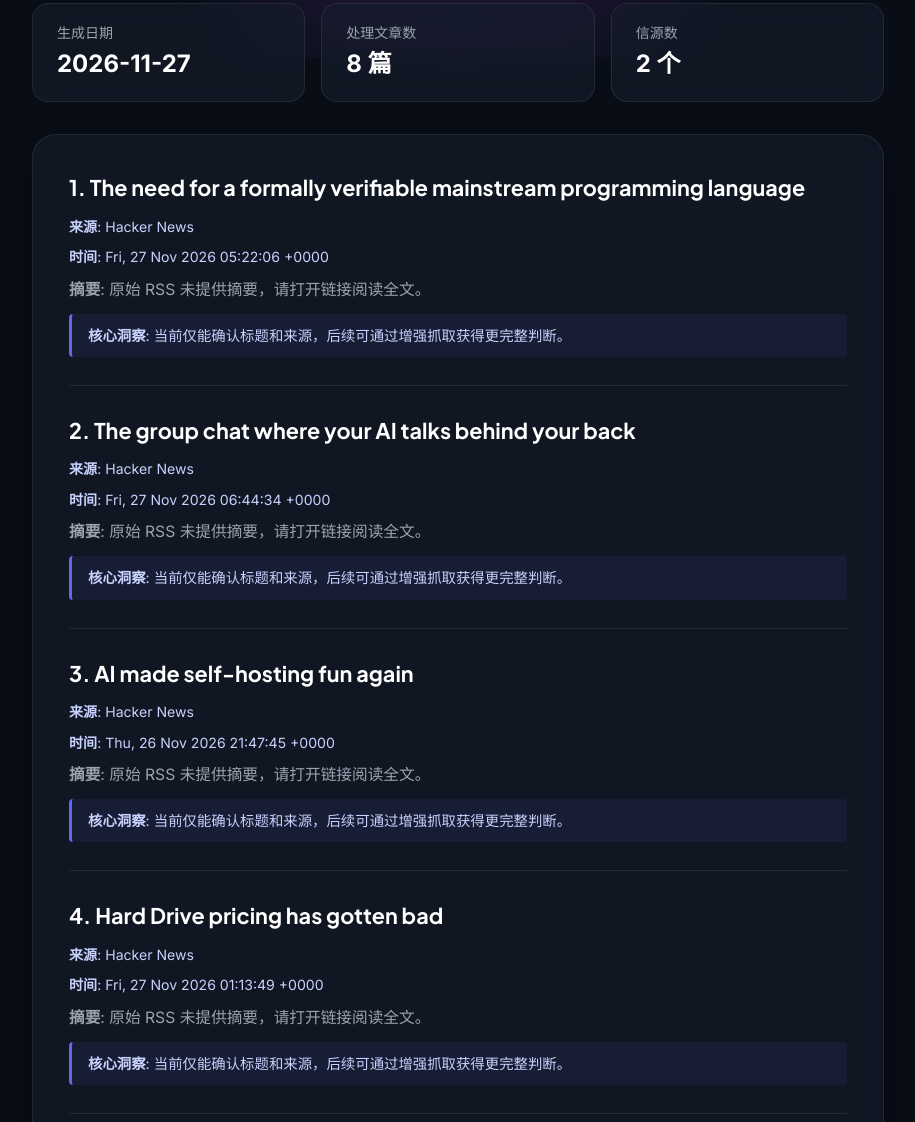
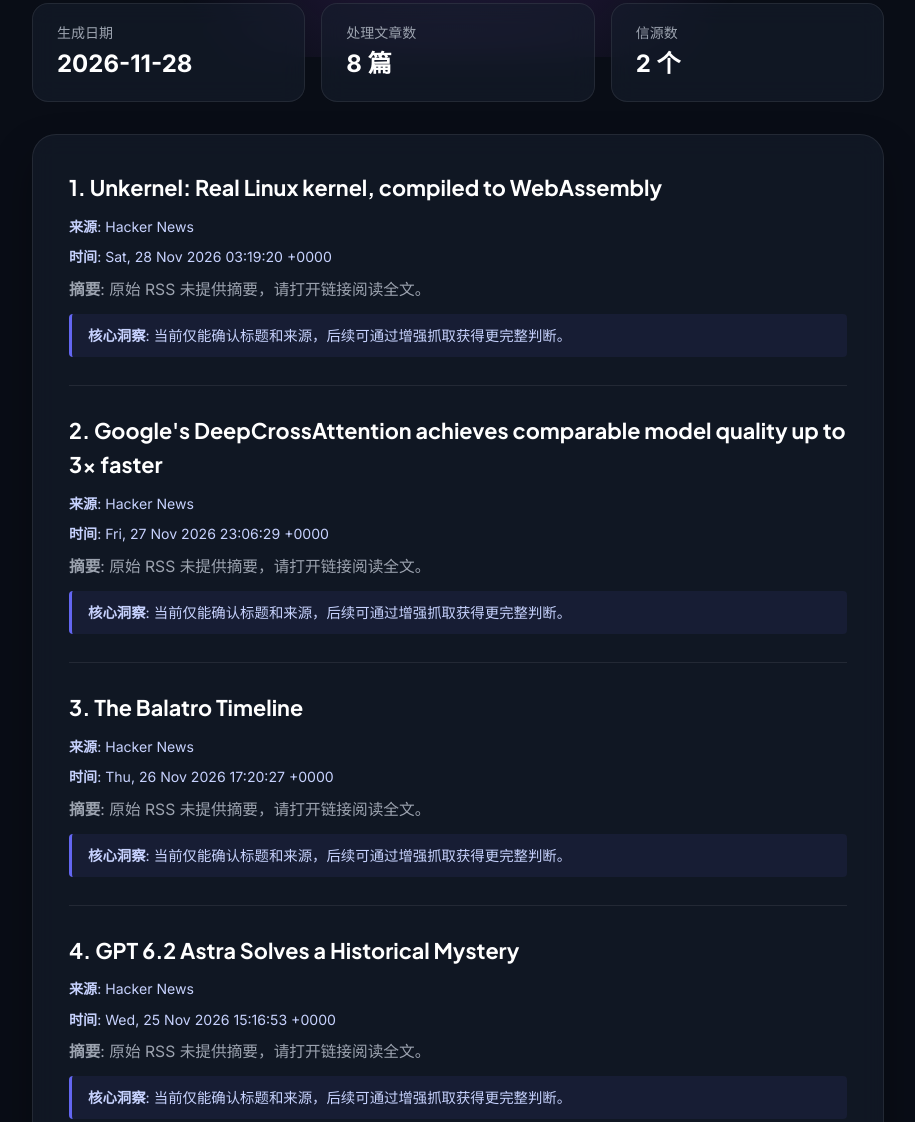
Before and after one commit to notbrighton/ai-daily-digest, a plain HTML site: page index.html in a window 1280 px wide. Shown: the part 263-1385 px from the top of the page, without its empty margins (182-1097 px from the left). Drawn offline with Linux system fonts and the light colour scheme.

Commit message:
chore: update daily digest [skip ci]

```diff
--- a/index.html
+++ b/index.html
@@ -51,7 +51,7 @@
   <main>
     <div class="stats-bar">
       <div class="stat-card">
-        <div><div class="stat-label">生成日期</div><div class="stat-val">2026-11-27</div></div>
+        <div><div class="stat-label">生成日期</div><div class="stat-val">2026-11-28</div></div>
       </div>
       <div class="stat-card">
         <div><div class="stat-label">处理文章数</div><div class="stat-val">8 篇</div></div>
@@ -62,30 +62,30 @@
     </div>
     <div class="content-box">
       <article class="digest-article">
-<h3 class="article-title">1. <a href="https://blainehansen.me/post/mainstream-verifiable-language/" target="_blank" rel="noopener noreferrer">The need for a formally verifiable mainstream programming language</a></h3>
+<h3 class="article-title">1. <a href="https://unkernel.dev" target="_blank" rel="noopener noreferrer">Unkernel: Real Linux kernel, compiled to WebAssembly</a></h3>
 <p class="article-meta"><strong>来源</strong>: Hacker News</p>
-<p class="article-meta"><strong>时间</strong>: Fri, 27 Nov 2026 05:22:06 +0000</p>
+<p class="article-meta"><strong>时间</strong>: Sat, 28 Nov 2026 03:19:20 +0000</p>
 <p class="article-summary"><strong>摘要</strong>: 原始 RSS 未提供摘要，请打开链接阅读全文。</p>
 <div class="key-takeaway"><strong>核心洞察</strong>: 当前仅能确认标题和来源，后续可通过增强抓取获得更完整判断。</div>
 </article>
 <article class="digest-article">
-<h3 class="article-title">2. <a href="https://construct22.com/" target="_blank" rel="noopener noreferrer">The group chat where your AI talks behind your back</a></h3>
+<h3 class="article-title">2. <a href="https://research.google/blog/supercharging-transformer-residual-connections/" target="_blank" rel="noopener noreferrer">Google's DeepCrossAttention achieves comparable model quality up to 3x faster</a></h3>
 <p class="article-meta"><strong>来源</strong>: Hacker News</p>
-<p class="article-meta"><strong>时间</strong>: Fri, 27 Nov 2026 06:44:34 +0000</p>
+<p class="article-meta"><strong>时间</strong>: Fri, 27 Nov 2026 23:06:29 +0000</p>
 <p class="article-summary"><strong>摘要</strong>: 原始 RSS 未提供摘要，请打开链接阅读全文。</p>
 <div class="key-takeaway"><strong>核心洞察</strong>: 当前仅能确认标题和来源，后续可通过增强抓取获得更完整判断。</div>
 </article>
 <article class="digest-article">
-<h3 class="article-title">3. <a href="https://janlukas.blog/posts/ai-self-hosting" target="_blank" rel="noopener noreferrer">AI made self-hosting fun again</a></h3>
+<h3 class="article-title">3. <a href="https://localthunk.com/blog/balatro-timeline-3aarh" target="_blank" rel="noopener noreferrer">The Balatro Timeline</a></h3>
 <p class="article-meta"><strong>来源</strong>: Hacker News</p>
-<p class="article-meta"><strong>时间</strong>: Thu, 26 Nov 2026 21:47:45 +0000</p>
+<p class="article-meta"><strong>时间</strong>: Thu, 26 Nov 2026 17:20:27 +0000</p>
 <p class="article-summary"><strong>摘要</strong>: 原始 RSS 未提供摘要，请打开链接阅读全文。</p>
 <div class="key-takeaway"><strong>核心洞察</strong>: 当前仅能确认标题和来源，后续可通过增强抓取获得更完整判断。</div>
 </article>
 <article class="digest-article">
-<h3 class="article-title">4. <a href="https://blog.ktz.me/black-friday-hard-drive-prices-are-messed-up/" target="_blank" rel="noopener noreferrer">Hard Drive pricing has gotten bad</a></h3>
+<h3 class="article-title">4. <a href="https://generativehistory.substack.com/p/gpt-62-astra-solves-a-historical" target="_blank" rel="noopener noreferrer">GPT 6.2 Astra Solves a Historical Mystery</a></h3>
 <p class="article-meta"><strong>来源</strong>: Hacker News</p>
-<p class="article-meta"><strong>时间</strong>: Fri, 27 Nov 2026 01:13:49 +0000</p>
+<p class="article-meta"><strong>时间</strong>: Wed, 25 Nov 2026 15:16:53 +0000</p>
 <p class="article-summary"><strong>摘要</strong>: 原始 RSS 未提供摘要，请打开链接阅读全文。</p>
 <div class="key-takeaway"><strong>核心洞察</strong>: 当前仅能确认标题和来源，后续可通过增强抓取获得更完整判断。</div>
 </article>
@@ -122,6 +122,8 @@
         <h2>Recent archives</h2>
         <div class="archive-links">
 
+          <a href="digests/digest_20261128.md">2026-11-28</a>
+
           <a href="digests/digest_20261127.md">2026-11-27</a>
 
           <a href="digests/digest_20261126.md">2026-11-26</a>
@@ -134,8 +136,6 @@
 
           <a href="digests/digest_20261122.md">2026-11-22</a>
 
-          <a href="digests/digest_20261121.md">2026-11-21</a>
-
         </div>
       </section>
 
```
Also changed, not shown: 1 other file.
